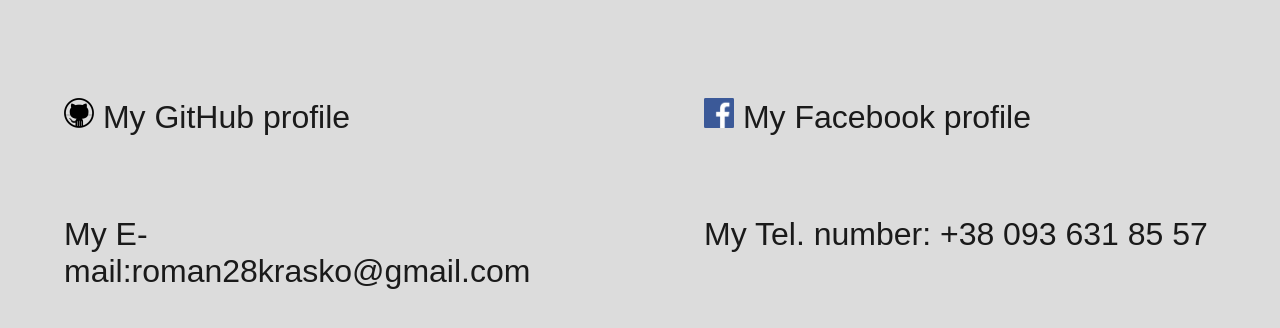
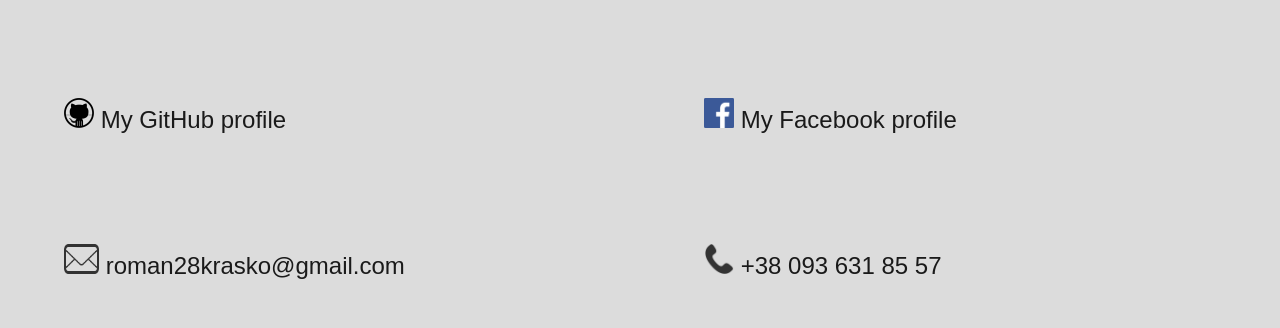
Before and after one commit to Rikichirinkato/rikichirinkato.github.io, a plain HTML site: page index.htm in a window 1280 px wide. Shown: the part 878-1206 px from the top of the page. Drawn offline with nearby package versions, Linux system fonts and the light colour scheme.

Commit message:
adaptive

```diff
--- a/css/style.css
+++ b/css/style.css
@@ -44,18 +44,24 @@ a,a:hover,a:visited{
 .clmn{
     width:100%;
     height:auto;
-    font-size:2em;
+    font-size:1.5em;
     justify-content:space-around;
     margin-top:50px;
 }
 .rw-cl{
     height:auto;
     margin-top:30px;
+    justify-content:space-around;
+    margin-bottom:30px;
 }
-.rw-cl img{
+.icons{
     width:30px;
     height:30px;
     background-size:cover;
+    align-items:flex-end;
+}
+.ml{
+    width:35px;
 }
 @media(max-width:767px){
     .about-me{
@@ -90,7 +96,7 @@ a,a:hover,a:visited{
         display:block;
     }
     .rw-cl{
-        width:100%;
+        width:70%;
         flex-direction:column;
     }
 }
--- a/index.htm
+++ b/index.htm
@@ -2,7 +2,7 @@
 <html lang="en">
 <head>
     <meta charset="UTF-8">
-	<meta name='viewport' class='width=divice-width, initial-scale=1.0'>
+	<meta name="viewport" content="width=device-width, initial-scale=1">
     <title>R o m a n K r a s k o</title>
     <script src="https://ajax.googleapis.com/ajax/libs/jquery/3.1.0/jquery.min.js"></script>
 	<script src="https://code.jquery.com/jquery.min.js"></script>
@@ -39,12 +39,12 @@
     <div class='contacts'>
         <h1 class='cont-head'>Контакти</h1>
         <div class='clmn'>
-            <div class='rw-cl'><img src='img/github-logo.png'><a href='https://github.com/Rikichirinkato'> My GitHub profile</a></div>
-            <div class='rw-cl'><img src='img/fb-art.png'><a href='https://www.facebook.com/roman.krasko'> My Facebook profile</a></div>
+            <div class='rw-cl'><img src='img/github-logo.png' class='icons'><a href='https://github.com/Rikichirinkato'> My GitHub profile</a></div>
+            <div class='rw-cl'><img src='img/fb-art.png' class='icons'><a href='https://www.facebook.com/roman.krasko'> My Facebook profile</a></div>
         </div>
         <div class='clmn'>
-            <div class='rw-cl'>My E-mail:<a href='roman28krasko@gmail.com'>roman28krasko@gmail.com</a></div>
-            <div class='rw-cl'>My Tel. number: +38 093 631 85 57</div>
+            <div class='rw-cl'><img src='img/mail.png' class='ml icons'><a href='mailto:roman28krasko@gmail.com'> roman28krasko@gmail.com</a></div>
+            <div class='rw-cl'><img src='img/phone.png' class='icons'> +38 093 631 85 57</div>
         </div>
     </div>
 </body>
```
Also changed, not shown: img/mail.png (added), img/phone.png (added).
